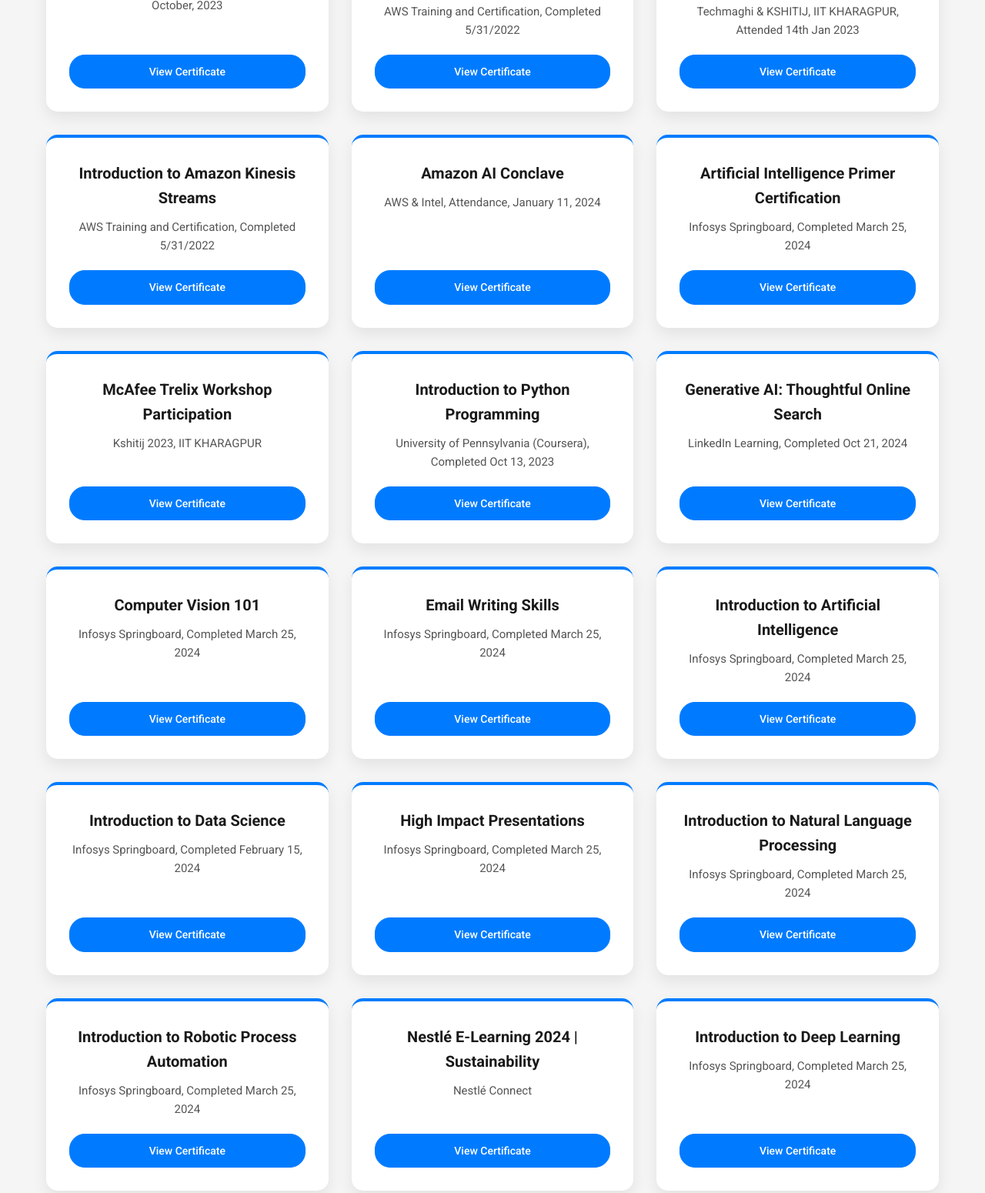
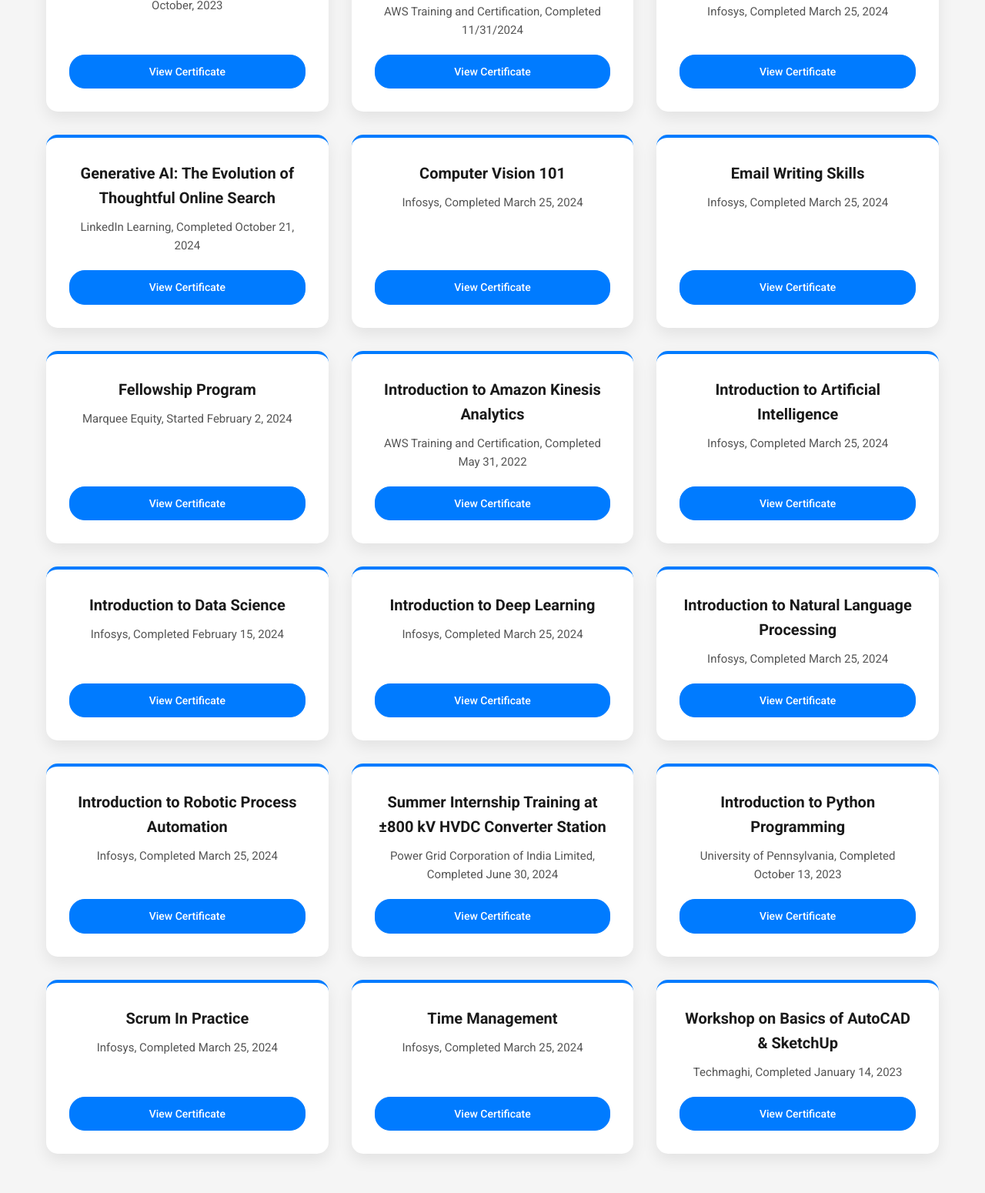
Before and after one commit to imranmdaamir/Profile, a plain HTML site: page index.html in a window 1280 px wide. Shown: the part 3063-4613 px from the top of the page at 77% size. Drawn offline with nearby package versions, Linux system fonts and the light colour scheme.

Commit message:
Update index.html

```diff
--- a/index.html
+++ b/index.html
@@ -784,117 +784,122 @@
       </div>
        <!-- Certificate 2 -->
       <div class="certificate-card">
-        <h3>Introduction to Amazon Kinesis Analytics</h3>
-        <p>AWS Training and Certification, Completed 5/31/2022</p>
+        <h3>Introduction to Amazon AI Conclave</h3>
+        <p>AWS Training and Certification, Completed 11/31/2024</p>
         <a href="certificates/Certificate2.pdf" target="_blank" class="btn-cert">View Certificate</a>
       </div>
       <!-- Certificate 3 -->
       <div class="certificate-card">
+        <h3>Artificial Intelligence Primer Certification</h3>
+        <p>Infosys, Completed March 25, 2024</p>
+        <a href="certificates/Certificate3.pdf" target="_blank" class="btn-cert">View Certificate</a>
+      </div>
+      <!-- <div class="certificate-card">
         <h3>Basics Of AutoCAD & SketchUp Workshop</h3>
         <p>Techmaghi & KSHITIJ, IIT KHARAGPUR, Attended 14th Jan 2023</p>
         <a href="certificates/Certificate3.pdf" target="_blank" class="btn-cert">View Certificate</a>
-      </div>
+      </div> -->
        <!-- Certificate 4 -->
        <div class="certificate-card">
-        <h3>Introduction to Amazon Kinesis Streams</h3>
-        <p>AWS Training and Certification, Completed 5/31/2022</p>
+        <h3>Generative AI: The Evolution of Thoughtful Online Search</h3>
+        <p>LinkedIn Learning, Completed October 21, 2024</p>
         <a href="certificates/Certificate4.pdf" target="_blank" class="btn-cert">View Certificate</a>
       </div>
        <!-- Certificate 5 -->
        <div class="certificate-card">
-        <h3>Amazon AI Conclave</h3>
-        <p>AWS & Intel, Attendance, January 11, 2024</p>
+        <h3>Computer Vision 101</h3>
+        <p>Infosys, Completed March 25, 2024</p>
         <a href="certificates/Certificate5.pdf" target="_blank" class="btn-cert">View Certificate</a>
       </div>
       <!-- Certificate 6 -->
       <div class="certificate-card">
-        <h3>Artificial Intelligence Primer Certification</h3>
-        <p>Infosys Springboard, Completed March 25, 2024</p>
+        <h3>Email Writing Skills</h3>
+        <p>Infosys, Completed March 25, 2024</p>
         <a href="certificates/Certificate6.pdf" target="_blank" class="btn-cert">View Certificate</a>
       </div>
       <!-- Certificate 7 -->
       <div class="certificate-card">
-        <h3>McAfee Trelix Workshop Participation</h3>
-        <p>Kshitij 2023, IIT KHARAGPUR</p>
+        <h3>Fellowship Program</h3>
+        <p>Marquee Equity, Started February 2, 2024</p>
         <a href="certificates/Certificate7.pdf" target="_blank" class="btn-cert">View Certificate</a>
       </div>
        <!-- Certificate 8 -->
        <div class="certificate-card">
-        <h3>Introduction to Python Programming</h3>
-        <p>University of Pennsylvania (Coursera), Completed Oct 13, 2023</p>
+        <h3>Introduction to Amazon Kinesis Analytics</h3>
+        <p>AWS Training and Certification, Completed May 31, 2022</p>
         <a href="certificates/Certificate8.pdf" target="_blank" class="btn-cert">View Certificate</a>
       </div>
       <!-- Added based on OCR -->
       <div class="certificate-card">
-        <h3>Generative AI: Thoughtful Online Search</h3>
-        <p>LinkedIn Learning, Completed Oct 21, 2024</p>
-        <a href="certificates/GenerativeAI_LinkedIn.pdf" target="_blank" class="btn-cert">View Certificate</a>
-      </div>
-       <div class="certificate-card">
-        <h3>Computer Vision 101</h3>
-        <p>Infosys Springboard, Completed March 25, 2024</p>
-        <a href="certificates/Infosys_ComputerVision.pdf" target="_blank" class="btn-cert">View Certificate</a>
-      </div>
-      <div class="certificate-card">
-        <h3>Email Writing Skills</h3>
-        <p>Infosys Springboard, Completed March 25, 2024</p>
-        <a href="certificates/Infosys_EmailWriting.pdf" target="_blank" class="btn-cert">View Certificate</a>
-      </div>
-       <div class="certificate-card">
         <h3>Introduction to Artificial Intelligence</h3>
-        <p>Infosys Springboard, Completed March 25, 2024</p>
-        <a href="certificates/Infosys_IntroAI.pdf" target="_blank" class="btn-cert">View Certificate</a>
+        <p>Infosys, Completed March 25, 2024</p>
+        <a href="certificates/Certificate9.pdf" target="_blank" class="btn-cert">View Certificate</a>
       </div>
       <div class="certificate-card">
         <h3>Introduction to Data Science</h3>
-        <p>Infosys Springboard, Completed February 15, 2024</p>
-        <a href="certificates/Infosys_IntroDataScience.pdf" target="_blank" class="btn-cert">View Certificate</a>
+        <p>Infosys, Completed February 15, 2024</p>
+        <a href="certificates/Certificate10.pdf" target="_blank" class="btn-cert">View Certificate</a>
       </div>
       <div class="certificate-card">
-        <h3>High Impact Presentations</h3>
-        <p>Infosys Springboard, Completed March 25, 2024</p>
-        <a href="certificates/Infosys_HighImpactPresentations.pdf" target="_blank" class="btn-cert">View Certificate</a>
+        <h3>Introduction to Deep Learning</h3>
+        <p>Infosys, Completed March 25, 2024</p>
+        <a href="certificates/Certificate11.pdf" target="_blank" class="btn-cert">View Certificate</a>
       </div>
       <div class="certificate-card">
         <h3>Introduction to Natural Language Processing</h3>
-        <p>Infosys Springboard, Completed March 25, 2024</p>
-        <a href="certificates/Infosys_IntroNLP.pdf" target="_blank" class="btn-cert">View Certificate</a>
+        <p>Infosys, Completed March 25, 2024</p>
+        <a href="certificates/Certificate12.pdf" target="_blank" class="btn-cert">View Certificate</a>
       </div>
       <div class="certificate-card">
         <h3>Introduction to Robotic Process Automation</h3>
-        <p>Infosys Springboard, Completed March 25, 2024</p>
-        <a href="certificates/Infosys_IntroRPA.pdf" target="_blank" class="btn-cert">View Certificate</a>
+        <p>Infosys, Completed March 25, 2024</p>
+        <a href="certificates/Certificate13.pdf" target="_blank" class="btn-cert">View Certificate</a>
       </div>
       <div class="certificate-card">
-        <h3>Nestlé E-Learning 2024 | Sustainability</h3>
-        <p>Nestlé Connect</p>
-        <a href="certificates/Nestle_Sustainability.pdf" target="_blank" class="btn-cert">View Certificate</a>
+        <h3>Summer Internship Training at ±800 kV HVDC Converter Station</h3>
+        <p>Power Grid Corporation of India Limited, Completed June 30, 2024</p>
+        <a href="certificates/Certificate14.pdf" target="_blank" class="btn-cert">View Certificate</a>
       </div>
       <div class="certificate-card">
-        <h3>Introduction to Deep Learning</h3>
-        <p>Infosys Springboard, Completed March 25, 2024</p>
-        <a href="certificates/Infosys_IntroDeepLearning.pdf" target="_blank" class="btn-cert">View Certificate</a>
+        <h3>Introduction to Python Programming</h3>
+        <p>University of Pennsylvania, Completed October 13, 2023</p>
+        <a href="certificates/Certificate15.pdf" target="_blank" class="btn-cert">View Certificate</a>
       </div>
       <div class="certificate-card">
+        <h3>Scrum In Practice</h3>
+        <p>Infosys, Completed March 25, 2024</p>
+        <a href="certificates/Certificate16.pdf" target="_blank" class="btn-cert">View Certificate</a>
+      </div>
+      <div class="certificate-card">
+        <h3>Time Management</h3>
+        <p>Infosys, Completed March 25, 2024</p>
+        <a href="certificates/Certificate17.pdf" target="_blank" class="btn-cert">View Certificate</a>
+      </div>
+      <div class="certificate-card">
+        <h3>Workshop on Basics of AutoCAD & SketchUp</h3>
+        <p>Techmaghi, Completed January 14, 2023</p>
+        <a href="certificates/Certificate18.pdf" target="_blank" class="btn-cert">View Certificate</a>
+      </div>
+       <!-- <div class="certificate-card">
         <h3>PGCIL Summer Internship</h3>
         <p>Power Grid Corporation of India Ltd, June 1 - 30, 2024</p>
         <a href="certificates/PGCIL_Internship.pdf" target="_blank" class="btn-cert">View Certificate</a>
-      </div>
-       <div class="certificate-card">
+      </div> -->
+       <!-- <div class="certificate-card">
         <h3>Scrum In Practice</h3>
         <p>Infosys Springboard, Completed March 25, 2024</p>
         <a href="certificates/Infosys_Scrum.pdf" target="_blank" class="btn-cert">View Certificate</a>
-      </div>
-       <div class="certificate-card">
+      </div> -->
+       <!-- <div class="certificate-card">
         <h3>Time Management</h3>
         <p>Infosys Springboard, Completed March 25, 2024</p>
         <a href="certificates/Infosys_TimeManagement.pdf" target="_blank" class="btn-cert">View Certificate</a>
-      </div>
-       <div class="certificate-card">
+      </div> -->
+       <!-- <div class="certificate-card">
         <h3>Introduction to Internet of Things</h3>
         <p>NPTEL (12 week course), Jan-Apr 2023, Score: 63%</p>
         <a href="certificates/NPTEL_IoT.pdf" target="_blank" class="btn-cert">View Certificate</a>
-      </div>
+      </div> -->
     </div>
   </section>
 
```
Lines whose indentation alone changed are shown as unchanged.
